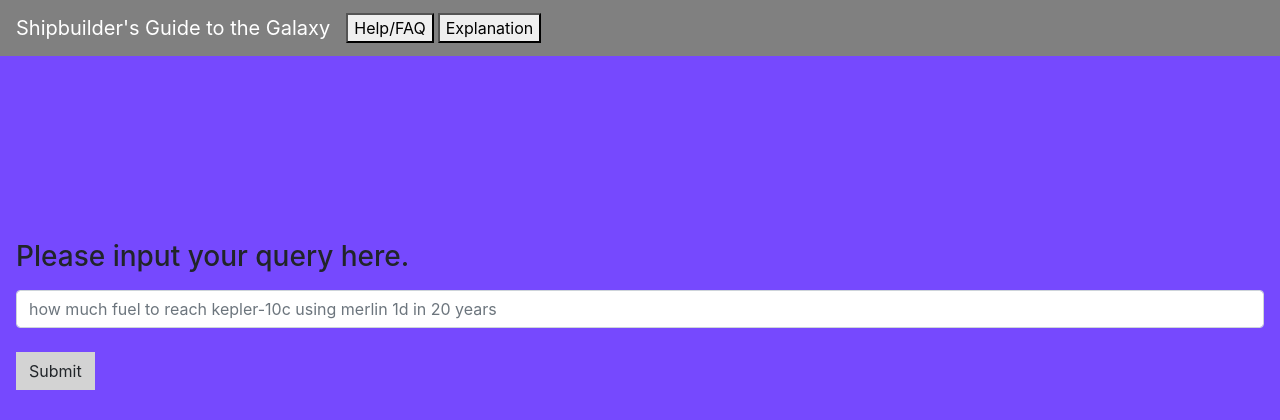
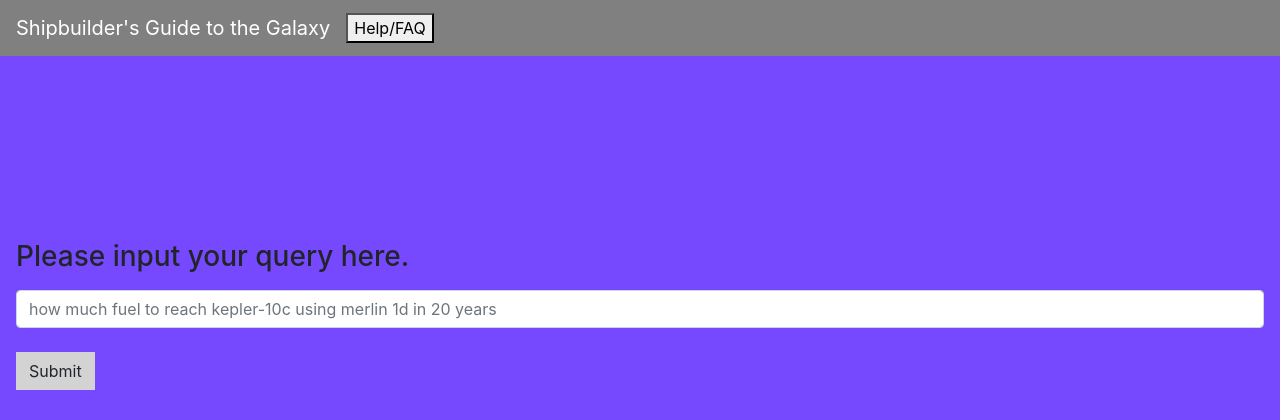
Before and after one commit to pollsmor/Project_01, a Flask app: page / in a window 1280 px wide. Shown: the top 420 px of the page. Run offline with Flask 2, Linux system fonts and the light colour scheme; some libraries are stand-ins or nearby versions.

Commit message:
Got rid of explanation

```diff
--- a/templates/_base.html
+++ b/templates/_base.html
@@ -21,7 +21,6 @@
           Shipbuilder's Guide to the Galaxy
         </a>
         <a href=../static/help.html target="_blank"><input type="button" class="rounded-0" value="Help/FAQ"></a>
-        <a href=../static/explanation.html target="_blank"><input type="button" class="m-1 rounded-0" value="Explanation"></a>
       </nav>
 
       <br><br>
```
